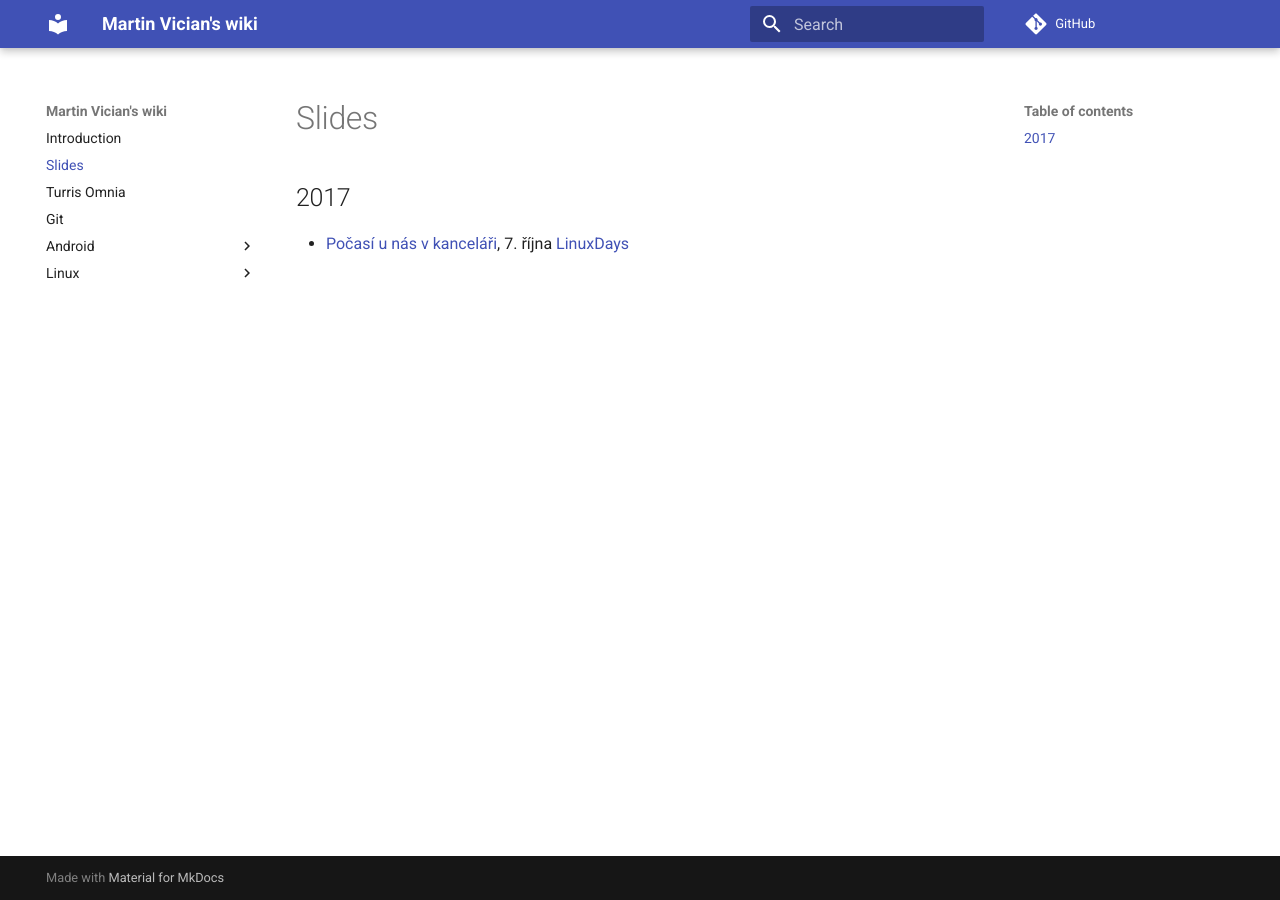
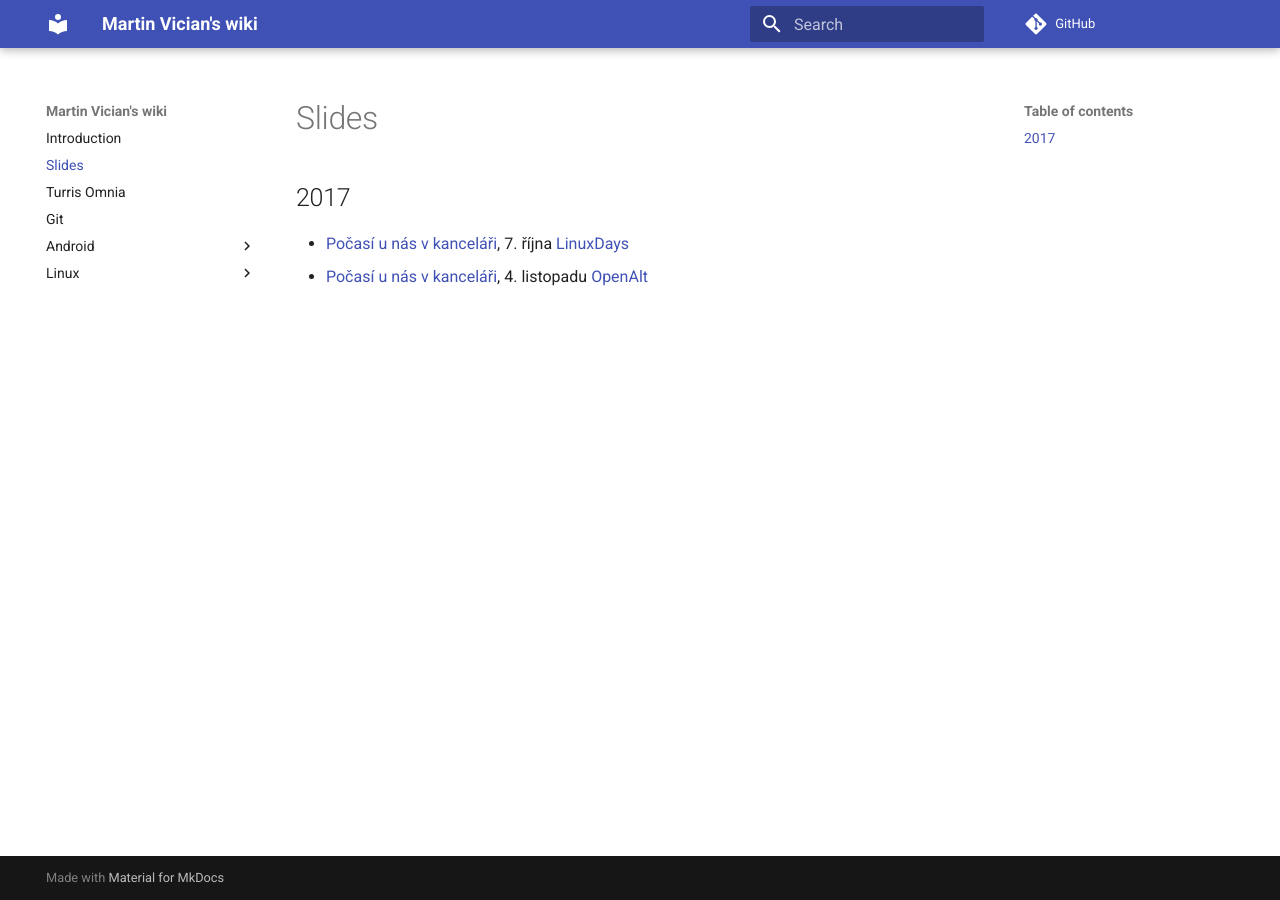
Before and after one commit to vician/wiki, an MkDocs documentation site: the page built from docs/Slides.md, in a window 1280 px wide. Built offline with MkDocs 1.6.1 and Material for MkDocs 9.7.7, drawn with Linux system fonts in a browser that asks for light colours; comment, search, counter and statistics services are not loaded.

Commit message:
added openalt in progress

```diff
--- a/docs/Slides.md
+++ b/docs/Slides.md
@@ -2,4 +2,5 @@
 
 ## 2017
 
-- [Počasí u nás v kanceláři](Slides/2017-linuxdays-omnia-bigclown.pdf), 7. října [LinuxDays](https://www.linuxdays.cz/)
+- [Počasí u nás v kanceláři](Slides/2017-linuxdays-omnia-bigclown.pdf), 7. října [LinuxDays](https://www.linuxdays.cz/2017/)
+- [Počasí u nás v kanceláři](Slides/2017-openalt-omnia-bigclown.small.pdf), 4. listopadu [OpenAlt](https://openalt.cz/2017/)
```
